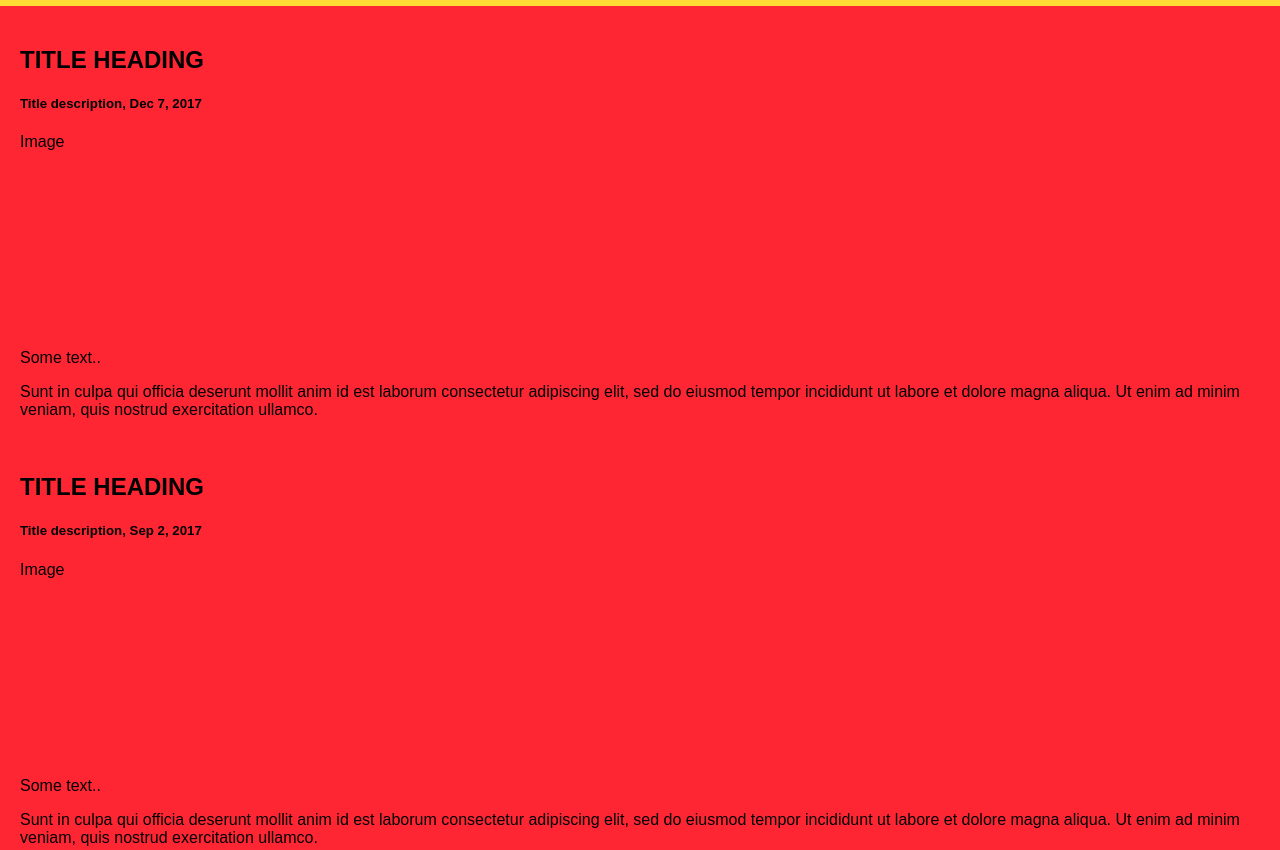
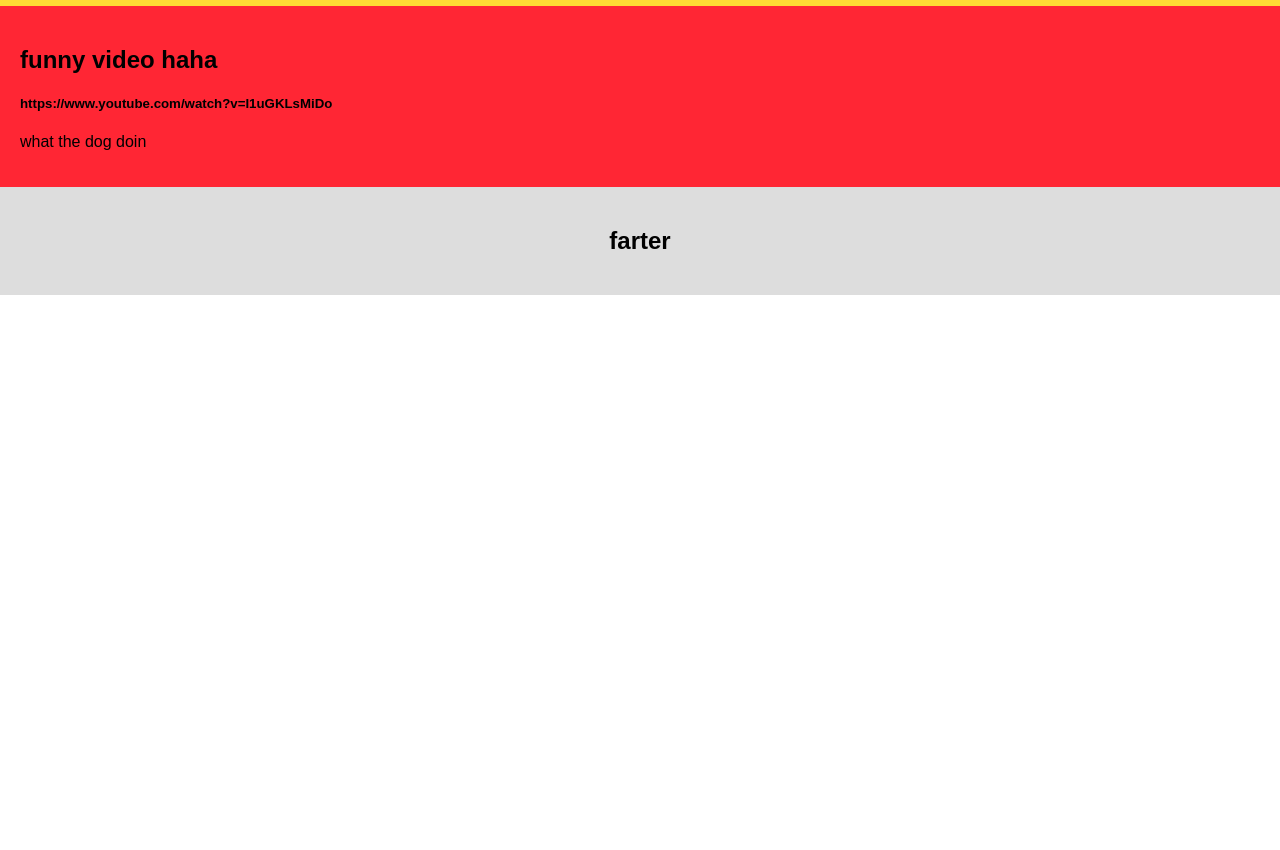
Before and after one commit to dnoyes801/dnoyes801.github.io, a plain HTML site: page index.html in a window 1280 px wide. Shown: the part 360-1210 px from the top of the page. After the commit the page ends 800 px from the top, so only its background shows below. Drawn offline with Linux system fonts and the light colour scheme.

Commit message:
fixed the dog

```diff
--- a/index.html
+++ b/index.html
@@ -25,19 +25,9 @@
 
 
 <div class="main">
-    <h2>TITLE HEADING</h2>
-    <h5>Title description, Dec 7, 2017</h5>
-    <div class="fakeimg" style="height:200px;">Image</div>
-    <p>Some text..</p>
-    <p>Sunt in culpa qui officia deserunt mollit anim id est laborum consectetur adipiscing elit, sed do eiusmod tempor
-        incididunt ut labore et dolore magna aliqua. Ut enim ad minim veniam, quis nostrud exercitation ullamco.</p>
-    <br>
-    <h2>TITLE HEADING</h2>
-    <h5>Title description, Sep 2, 2017</h5>
-    <div class="fakeimg" style="height:200px;">Image</div>
-    <p>Some text..</p>
-    <p>Sunt in culpa qui officia deserunt mollit anim id est laborum consectetur adipiscing elit, sed do eiusmod tempor
-        incididunt ut labore et dolore magna aliqua. Ut enim ad minim veniam, quis nostrud exercitation ullamco.</p>
+    <h2>funny video haha</h2>
+    <h5>https://www.youtube.com/watch?v=I1uGKLsMiDo</h5>
+    <p>what the dog doin</p>
 </div>
 
 
```
